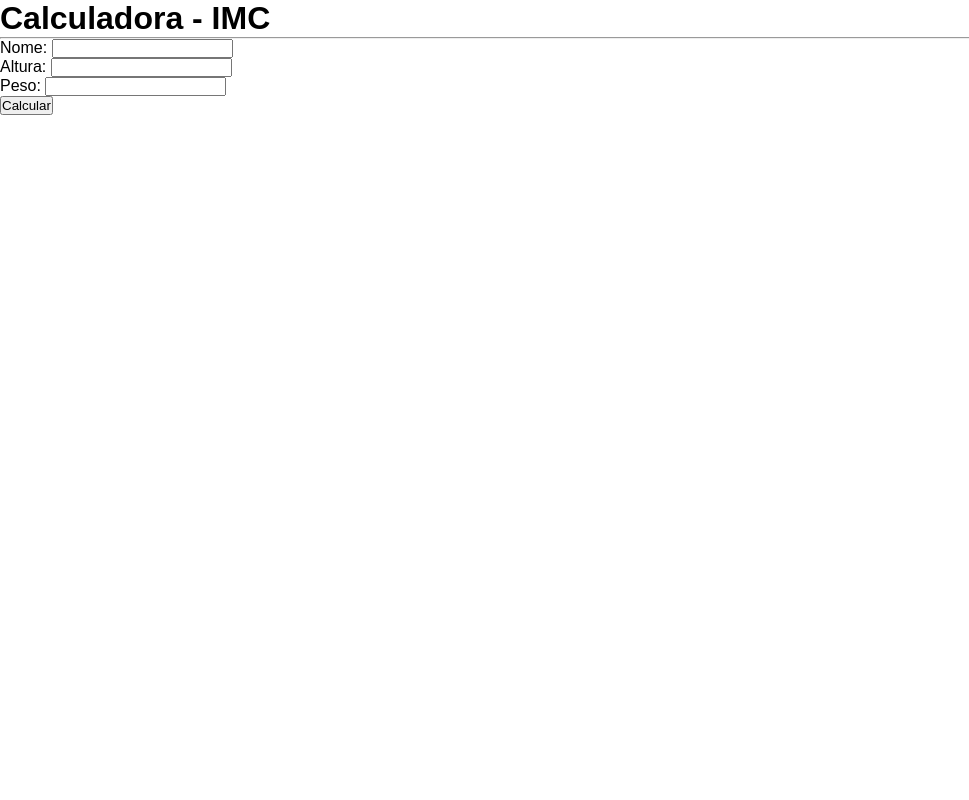
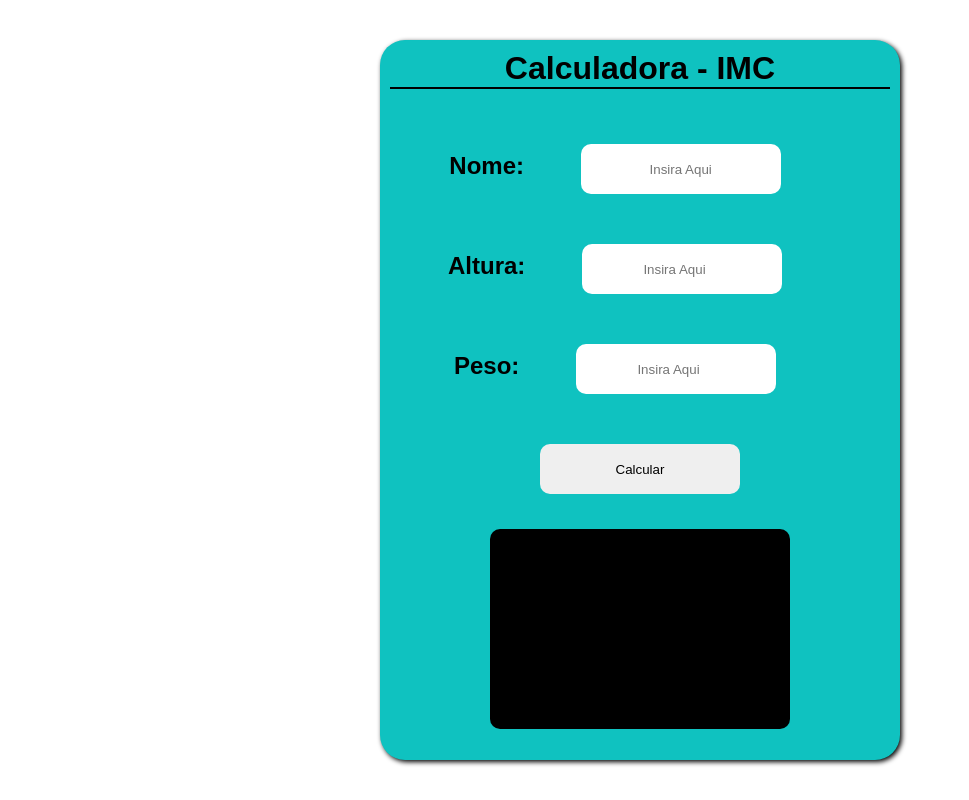
Before and after one commit to Pedr0o18/JS-Projetos, a plain HTML site: page Calculadora de IMC/index.html in a window 1280 px wide. Shown: the whole page, without its empty margins (0-969 px from the left). Drawn offline with Linux system fonts and the light colour scheme.

Commit message:
Calculadora Finalizada

```diff
--- a/Calculadora de IMC/index.html
+++ b/Calculadora de IMC/index.html
@@ -13,25 +13,26 @@
             <hr>
         </header>
         <nav class="container">
-            <div id="nome">
+            <div class="inputs" id="nome">
                 <label for="idnome">Nome: </label>
-                <input type="text" name="nome" id="idnome" required>
+                <input type="text" name="nome" id="idnome" required placeholder="Insira Aqui">
             </div>
-            <div id="altura">
+            <div class="inputs" id="altura">
                 <label for="idaltura">Altura: </label>
-                <input type="text" name="altura" id="idaltura">
+                <input type="number" name="altura" id="idaltura" required placeholder="Insira Aqui" step="0.01">
             </div>
-            <div id="peso">
+            <div class="inputs" id="peso">
                 <label for="idpeso">Peso: </label>
-                <input type="text" name="peso" id="idpeso">
+                <input type="number" name="peso" id="idpeso" required placeholder="Insira Aqui" step="0.01">
             </div>
             <div id="botão">
-                <input type="button" value="Calcular" onclick="Calcular()">
+                <input type="button" value="Calcular" id="botao">
             </div>
             <div id="resultado">
-
+                <p id="texto"></p>
             </div>
         </nav>
     </main>
+    <script src="script.js"></script>
 </body>
 </html>
--- a/Calculadora de IMC/script.js
+++ b/Calculadora de IMC/script.js
@@ -0,0 +1,25 @@
+function Calcular() {
+    let res = document.getElementById("texto")
+    let nome = document.getElementById("idnome")
+    let altura = document.getElementById("idaltura")
+    let peso = document.getElementById("idpeso")
+    let imc = (Number(peso.value) / Number(altura.value ** 2)).toFixed(1)
+    let resultado = ""
+
+    if (imc < 18.5) {
+        resultado = "Abaixo do peso"
+    } else if (imc < 24.9) {
+        resultado = "Peso Ideal"
+    } else if (imc < 29.9) {
+        resultado = "Sobrepeso"
+    } else if (imc < 39.9) {
+        resultado = "Obesidade"
+    } else {
+        resultado = "Obesidade Grave"
+    }
+
+    res.innerHTML = nome.value + " seu IMC é " + imc + " e você está " + resultado
+}
+
+const botao = document.getElementById("botao")
+botao.addEventListener('click', Calcular)
--- a/Calculadora de IMC/style.css
+++ b/Calculadora de IMC/style.css
@@ -13,3 +13,80 @@
     --cor4: #0CABA8;
     --cor5: #0FC2C0;
 }
+
+html, body {
+    width: 100vw;
+    height: 100vh;
+    position: absolute;
+}
+
+main {
+    background-color: var(--cor5);
+    box-shadow: 2px 2px 5px black;
+    text-align: center;
+    position: relative;
+    top: 50%;
+    left: 50%;
+    transform: translate(-50%, -50%);
+    width: 500px;
+    height: 700px;
+    border-radius: 25px;
+    padding: 10px;
+}
+
+header > hr {
+    background-color: black;
+    height: 2px;
+    border: none;
+    width: 500px;
+}
+
+nav {
+    padding: 20px;
+}
+
+div.inputs {
+    margin: 20px;
+    text-align: center;
+}
+
+input {
+    text-align: center;
+    margin: 15px 50px;
+    width: 200px;
+    height: 50px;
+    border-radius: 10px;
+    border: none;
+}
+
+input::placeholder {
+    text-align: center;
+}
+
+input#botao:hover {
+    transform: translate(-3px, -3px);
+    box-shadow: 1px 1px 5px black;
+}
+
+label {
+    font-size: 1.5em;
+    font-weight: bold;
+}
+
+div#resultado {
+    width: 300px;
+    height: 200px;
+    background-color: black;
+    position: relative;
+    top: 50%;
+    left: 50%;
+    transform: translate(-50%, 10%);
+    border-radius: 10px;
+    text-align: center;
+}
+
+p#texto {
+    color: white;
+    font-size: 1em;
+    padding: 20px;
+}
```
